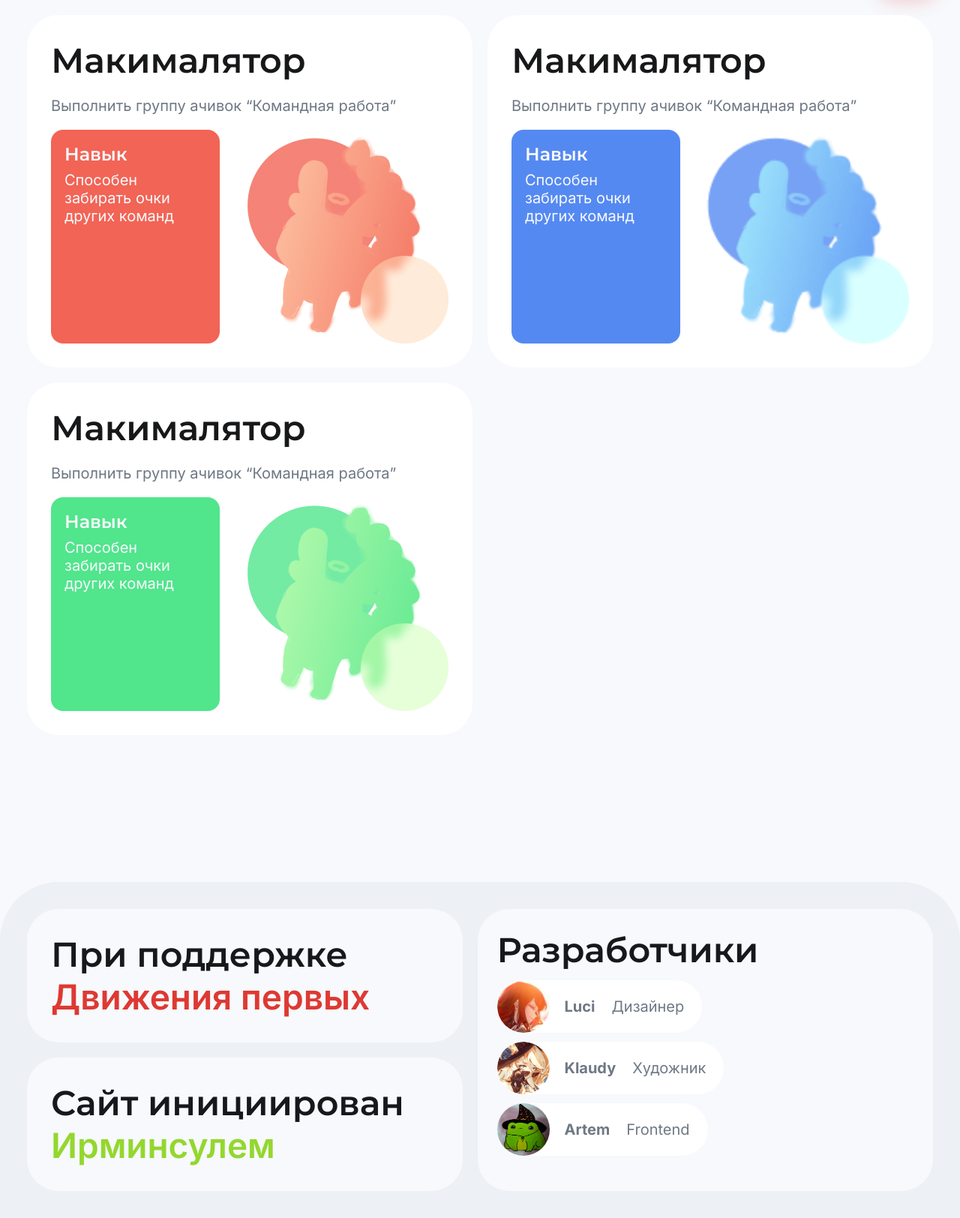
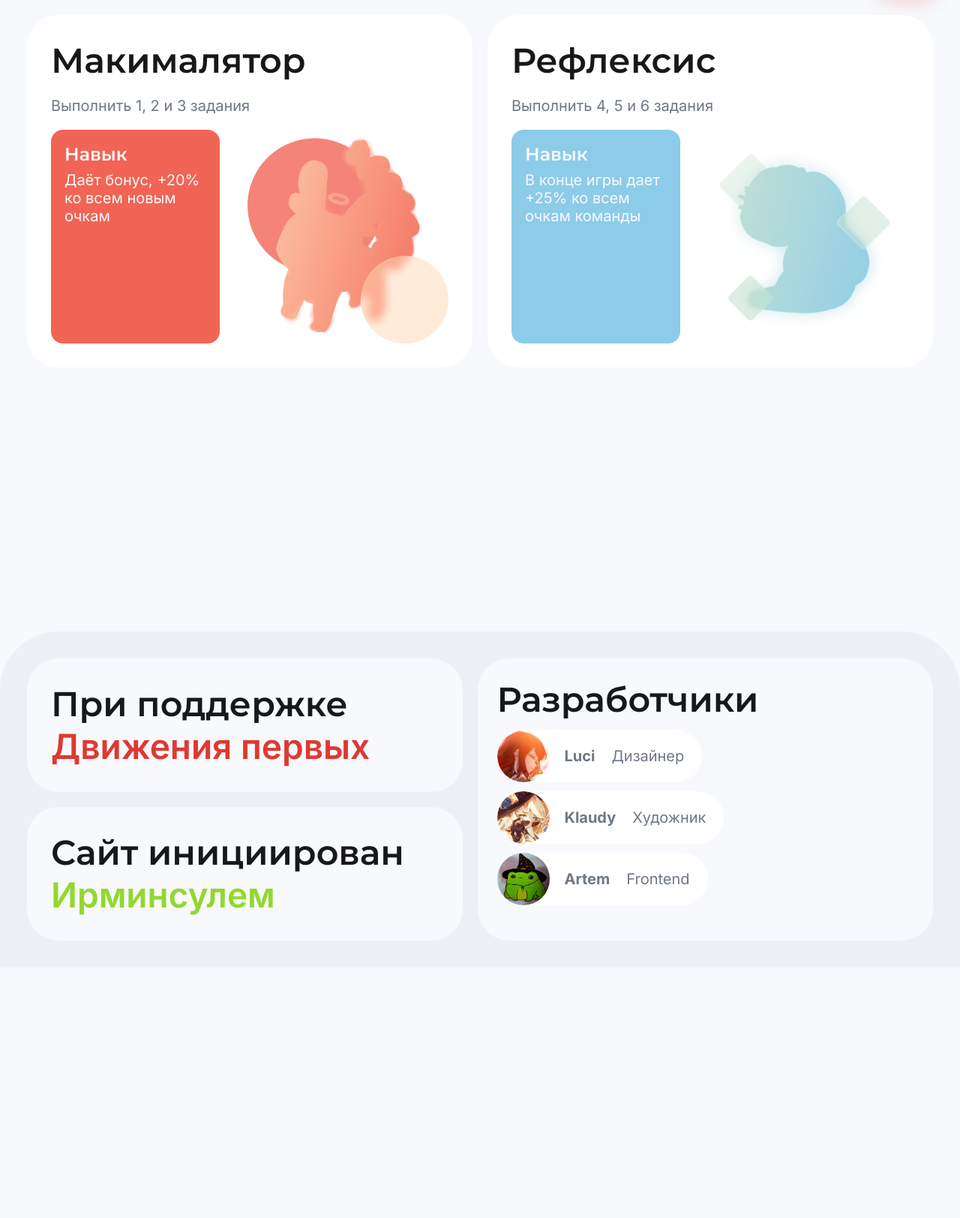
Before and after one commit to Mars-Lucifer/engine, a Flask app: page /pok in a window 1280 px wide. Shown: the part 118-1742 px from the top of the page at 75% size. After the commit the page ends 1338 px from the top, so only its background shows below. Run offline with Flask 3, Linux system fonts and the light colour scheme.

Commit message:
maybe last

```diff
--- a/static/css/main.css
+++ b/static/css/main.css
@@ -232,6 +232,10 @@ a, button {
     display: flex;
     background: linear-gradient(104.04deg, #FFD8B4 0%, #F26455 100%);
     backdrop-filter: blur(13.794118881225586px)
+}
+
+.blue_pok {
+    background: linear-gradient(104.04deg, #C8E3D2 0%, #8CCCE9 100%);
 }
 
 .pokemon_team h1{
@@ -502,7 +506,7 @@ select::-ms-expand {
 }
 
 .bk_blue {
-    background-color: #5589F2;
+    background-color: #8CCCE9;
 }
 
 .bk_green {
@@ -733,6 +737,10 @@ select::-ms-expand {
     backdrop-filter: blur(3px);
     border: 3px #EDF0F5 solid;
     z-index: 1; /* Второй покемон будет ниже по слою */
+}
+
+.blue_circle {
+    background: #C8E3D2B2;
 }
 
 .pokemon_circle:first-child {
--- a/templates/pokemons.html
+++ b/templates/pokemons.html
@@ -15,8 +15,8 @@
             <button onclick="closes()" class="menu">Закрыть<img class="button_icon" src="{{ url_for('static', filename='/icons/menu_elipses.svg') }}" alt=""></button>
         </div>
         <a href="/" class="way">Главная<img class="arrow_red" src="{{ url_for('static', filename='/icons/arrow_outward_red.svg') }}" alt="стрелка"></a>
-        <a href="" class="way">Топ команд<img class="arrow_red" src="{{ url_for('static', filename='/icons/arrow_outward_red.svg') }}" alt=""></a>
-        <a href="" class="way">Покемоны<img class="arrow_red" src="{{ url_for('static', filename='/icons/arrow_outward_red.svg') }}" alt=""></a>
+        <a href="/top" class="way">Топ команд<img class="arrow_red" src="{{ url_for('static', filename='/icons/arrow_outward_red.svg') }}" alt=""></a>
+        <a href="/pok" class="way">Покемоны<img class="arrow_red" src="{{ url_for('static', filename='/icons/arrow_outward_red.svg') }}" alt=""></a>
         </div>
     </div>
     <div class="screen_one">
@@ -35,46 +35,28 @@
             <div class="block white_block">
                 <div class="about_pokemon">
                     <h1>Макималятор</h1>
-                    <p>Выполнить группу ачивок “Командная работа”</p>
+                    <p>Выполнить 1, 2 и 3 задания</p>
                 </div>
                 <div class="pokemon_card">
                     <div class="skill bk_red">
                         <h3>Навык</h3>
-                        <p class="white_text">Способен забирать очки других команд</p>
+                        <p class="white_text">Даёт бонус, +20% ко всем новым очкам</p>
                     </div>
                     <img class="pokemon" src="{{ url_for('static', filename='/img/makimalator_red.png') }}" alt="">
                 </div>
             </div>
             <div class="block white_block">
                 <div class="about_pokemon">
-                    <h1>Макималятор</h1>
-                    <p>Выполнить группу ачивок “Командная работа”</p>
+                    <h1>Рефлексис</h1>
+                    <p>Выполнить 4, 5 и 6 задания</p>
                 </div>
                 <div class="pokemon_card">
                     <div class="skill bk_blue">
                         <h3>Навык</h3>
-                        <p class="white_text">Способен забирать очки других команд</p>
+                        <p class="white_text">В конце игры дает +25% ко всем очкам команды</p>
                     </div>
                     <img class="pokemon" src="{{ url_for('static', filename='/img/makimalator_blue.png') }}" alt="">
                 </div>
-            </div>
-        </div>
-        <div class="row">
-            <div class="block white_block">
-                <div class="about_pokemon">
-                    <h1>Макималятор</h1>
-                    <p>Выполнить группу ачивок “Командная работа”</p>
-                </div>
-                <div class="pokemon_card">
-                    <div class="skill bk_green">
-                        <h3>Навык</h3>
-                        <p class="white_text">Способен забирать очки других команд</p>
-                    </div>
-                    <img class="pokemon" src="{{ url_for('static', filename='/img/makimalator_green.png') }}" alt="">
-                </div>
-            </div>
-            <div class="block white_block invisible">
-
             </div>
         </div>
     </div>
@@ -82,7 +64,9 @@
     <div class="footer marg">
         <div class="left_block">
             <div class="block bk_white">
-                <h1>При поддержке<br><span class="red_text">Движения первых</span></h1>
+                <a href="https://vk.com/mypervie31?from=search">
+                    <h1>При поддержке<br><span class="red_text">Движения первых</span></h1>
+                </a>
             </div>
             <div class="block bk_white disp_off">
                 <h1>Разработчики</h1>
@@ -93,8 +77,8 @@
                         <p class="job">Дизайнер</p>
                     </div>
                 </a>
-                <a target="_blank" href="https://mars-lucifer.ru" class="person">
-                    <img class="avatar" src="{{ url_for('static', filename='/img/klaudy.png') }}" alt="luci_ava">
+                <a target="_blank" href="https://t.me/Klaudy_31" class="person">
+                    <img class="avatar" src="{{ url_for('static', filename='/img/klaudy.png') }}" alt="klaudy_ava">
                     <div class="about_person">
                         <p class="name"><b>Klaudy</b></p>
                         <p class="job">Художник</p>
@@ -109,7 +93,9 @@
                 </a>
             </div>
             <div class="block bk_white">
-                <h1>Сайт инициирован<br><span class="green_text">Ирминсулем</span></h1>
+                <a href="https://irminsul.space/">
+                    <h1>Сайт инициирован<br><span class="green_text">Ирминсулем</span></h1>
+                </a>
             </div>
         </div>
         <div class="block developer bk_white">
@@ -121,8 +107,8 @@
                     <p class="job">Дизайнер</p>
                 </div>
             </a>
-            <a target="_blank" href="https://mars-lucifer.ru" class="person">
-                <img class="avatar" src="{{ url_for('static', filename='/img/klaudy.png') }}" alt="luci_ava">
+            <a target="_blank" href="https://t.me/Klaudy_31" class="person">
+                <img class="avatar" src="{{ url_for('static', filename='/img/klaudy.png') }}" alt="klaudy_ava">
                 <div class="about_person">
                     <p class="name"><b>Klaudy</b></p>
                     <p class="job">Художник</p>
```
Also changed, not shown: templates/create_team.html (+9 -5 lines), templates/edit.html (+15 -11 lines), templates/index.html (+16 -12 lines), templates/profile.html (+17 -25 lines), templates/top.html (+14 -10 lines), static/img/makimalator_blue.png, static/img/reflexis.png (added), static/img/reflexis_top.png (added).
